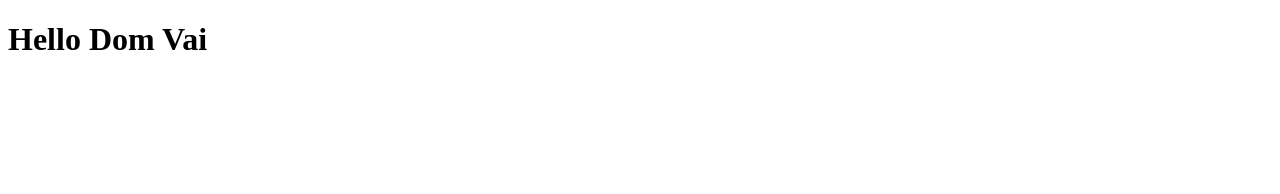
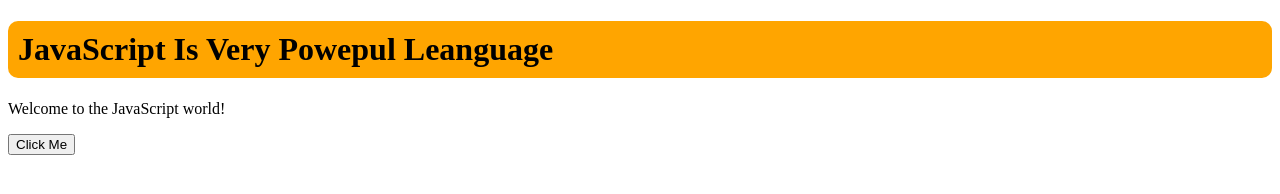
Before and after one commit to mosharofhossain1/B10-Milestone-4, a plain HTML site: page Step-3/index.html in a window 1280 px wide. Drawn offline with Linux system fonts and the light colour scheme.

Commit message:
Js Event Handling Practice

```diff
--- a/Step-3/index.html
+++ b/Step-3/index.html
@@ -5,11 +5,16 @@
     <meta charset="UTF-8">
     <meta name="viewport" content="width=device-width, initial-scale=1.0">
     <title>Dom Manipulation</title>
+    <script defer src="selectElement.js"></script>
 </head>
 
 <body>
-    <h1>Hello Dom Vai </h1>
-
+    <h1 id="title">Hello Dom Vai </h1>
+    <p class="description">Lorem ipsum dolor sit amet consectetur adipisicing elit. Facilis neque, id quae voluptas illo
+        inventore pariatur
+        libero ipsam sapiente numquam rerum accusantium, totam aliquam! Temporibus error excepturi maiores laudantium.
+        Autem?</p>
+    <button id="btn">Click Me</button>
 
 </body>
 
--- /dev/null
+++ b/Step-3/selectElement.js
@@ -0,0 +1,34 @@
+//🔹 ১. getElementById() - ID দিয়ে এলিমেন্ট সিলেক্ট করা
+// 📌 একটি HTML এলিমেন্টকে তার id ব্যবহার করে সিলেক্ট করতে getElementById() মেথড ব্যবহার করা হয়।
+
+
+// ✅ উদাহরণ: h1 এলিমেন্ট খুঁজে তা পরিবর্তন করা
+let heading = document.getElementById('title');
+heading.innerText = 'JavaScript Is Very Powepul Leanguage';
+heading.style.backgroundColor = 'orange';
+heading.style.padding = '10px';
+heading.style.borderRadius = '10px'
+
+// 👉 getElementById("title") দিয়ে id="title" এর h1 এলিমেন্ট খুঁজে পাওয়া গেছে এবং তার টেক্সট পরিবর্তন করা হয়েছে।
+
+/* 🔹 ২. querySelector() - CSS সিলেক্টর ব্যবহার করে এলিমেন্ট খোঁজা
+📌 querySelector() মেথড ব্যবহার করে আমরা id, class, tag বা attribute দিয়ে এলিমেন্ট সিলেক্ট করতে পারি। */
+
+// ✅ উদাহরণ: প্রথম p এলিমেন্ট খুঁজে টেক্সট পরিবর্তন করা
+let paragraph = document.querySelector('.description');
+paragraph.innerText = 'Welcome to the JavaScript world!'
+
+// 👉 querySelector(".description") দ্বারা প্রথম p এলিমেন্ট পাওয়া গেছে, এবং টেক্সট পরিবর্তন করা হয়েছে।
+
+// 🔹 ৩. addEventListener() - ইভেন্ট যোগ করা (যেমন ক্লিক, হোভার ইত্যাদি)
+// 📌 addEventListener() মেথড দিয়ে HTML এলিমেন্টে ইভেন্ট যোগ করা যায়।
+
+let button = document.getElementById('btn');
+
+button.addEventListener('click', function () {
+    let heading = document.getElementById('title');
+    heading.innerText = 'You Click The Button';
+});
+
+
+//👉 যখন ইউজার বোতামে ক্লিক করবে, তখন h1 ট্যাগের টেক্সট পরিবর্তন হবে। 🚀
```
Also changed, not shown: Step-3/EventHandling.js (added).
